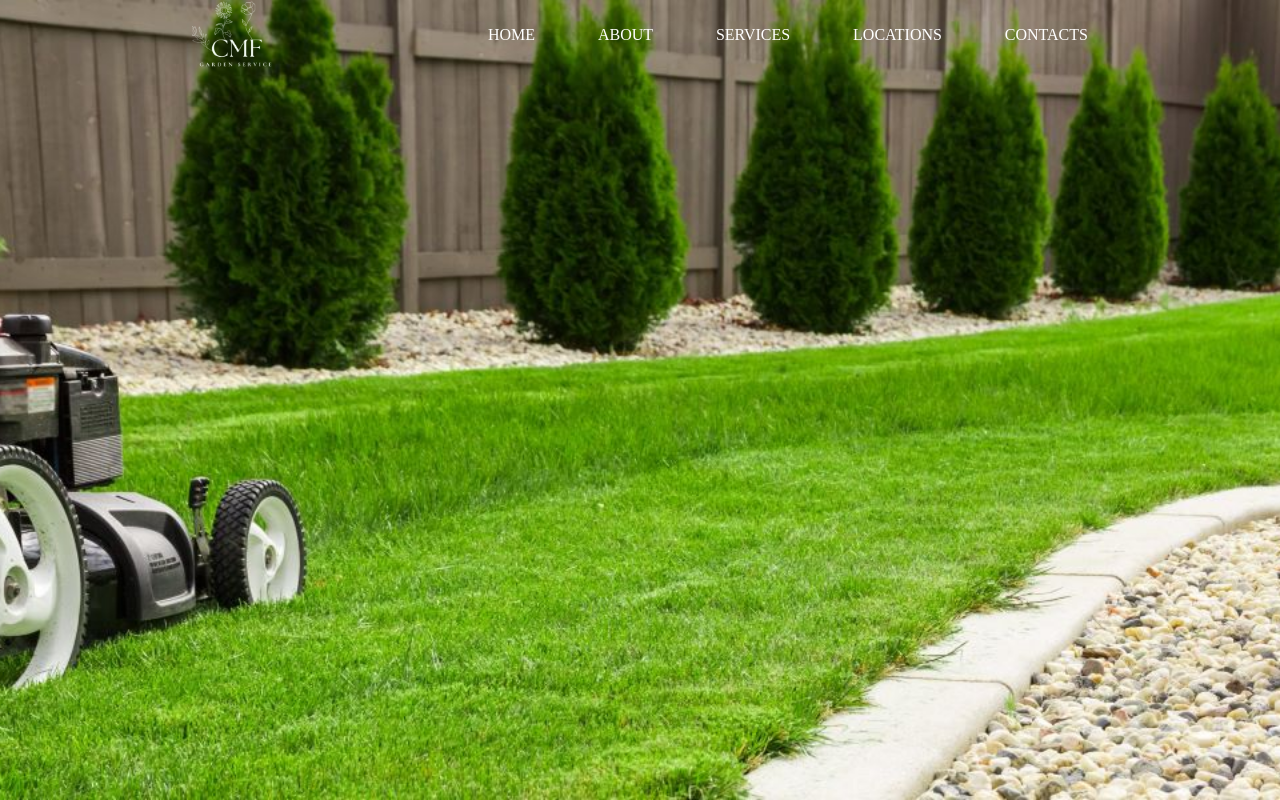
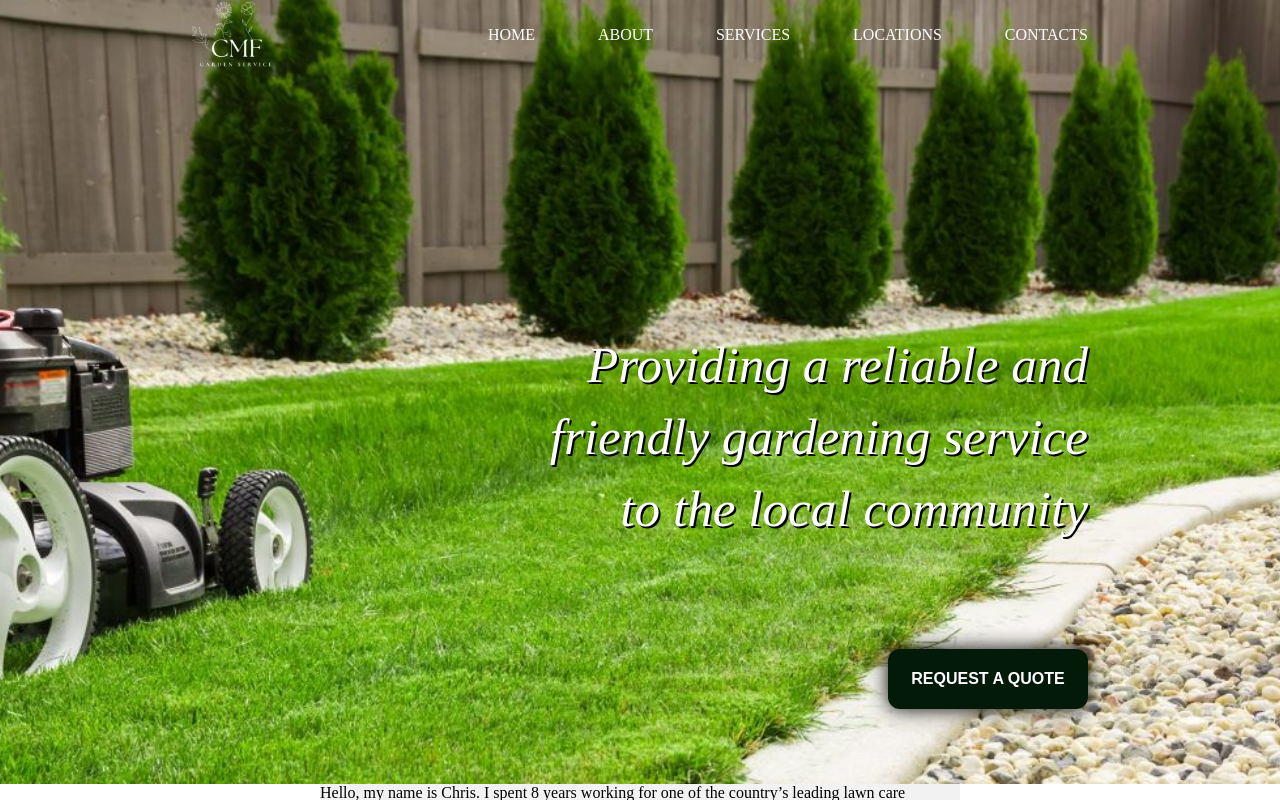
Before and after one commit to CMF-Garden-services/cmfgardenservices, a React (Create React App) app: page / in a window 1280 px wide. Shown: the top 800 px of the page. Built offline with nearby package versions, Linux system fonts and the light colour scheme.

Commit message:
home section

```diff
--- a/src/App.css
+++ b/src/App.css
@@ -4,4 +4,5 @@
     font-family: Montserrat;
     /* font-family: Rhodium Libre; */
     overscroll-behavior: none;
+    box-sizing: border-box;
 }
--- a/src/components/01_constants/Colors.js
+++ b/src/components/01_constants/Colors.js
@@ -1,5 +1,6 @@
 export const colors = {
- lightgreen: "#00E54E",
- green: "#79B977",
+ homegreen: "#00E54E",
+ circlegreen: "#79B977",
+ darkgreen: "#041A09",
  backgroundgreen: "#BCE5AE",
 }
--- a/src/components/03_sections/01_home/Home.js
+++ b/src/components/03_sections/01_home/Home.js
@@ -1,5 +1,5 @@
 import { useState, useEffect, useRef } from "react";
-import { Wrapper, MainImage, Test } from "./HomeStyle";
+import { Wrapper, MainImage, MottoWrapper, MottoText, Button } from "./HomeStyle";
 import { sizes } from "../../01_constants/Sizes";
 import navbar from "../../../assets/02_home/navbar.jpg"
 
@@ -30,6 +30,10 @@ const Home = () => {
     return (
         <Wrapper ref={ref} zIndex={zIndex}>
             <MainImage src={navbar} alt="navbar" />
+            <MottoWrapper>
+                <MottoText>Providing a reliable and<br/> friendly gardening service<br/> to the local community</MottoText>
+                <Button>REQUEST A QUOTE</Button>
+            </MottoWrapper>
         </Wrapper>
     )
 }
--- a/src/components/03_sections/01_home/HomeStyle.js
+++ b/src/components/03_sections/01_home/HomeStyle.js
@@ -1,31 +1,106 @@
 import styled from "styled-components"
 import { sizes } from "../../01_constants/Sizes"
+import { colors } from "../../01_constants/Colors"
 
-const { navbarheight } = sizes
+const { wrapperwidth } = sizes
+const { darkgreen } = colors
 
 const Wrapper = styled.div`
     position: relative;
+    width: 100vw;
+    height: 98vh;
     transition-property: opacity;
     transition-duration: 1s;
     transition-timing-function: ease-in-out;
     transition-behaviour: normal;
     z-index: ${(({zIndex}) => zIndex ? 2 : 0)};
     overflow: hidden;
-`
-
-const MainImage = styled.img`
-    object-fit: cover;
-    width: 100vw;
-    height: 100vh;
+    @media (max-width: 1100px) {
+        height: 70vh;
+    }
+    @media (max-width: 800px) {
+        height: 50vh;
+    }
     @media (max-width: 500px) {
         height: 30vh;
     }
 `
 
-const Test = styled.div`
-    width: 100vw;
-    height: 200vh;
-    background-color: lightgray;
+const MainImage = styled.img`
+    object-fit: cover;
+    width: 100%;
+    height: 100%;
 `
 
-export {Wrapper, MainImage, Test }
+const MottoWrapper = styled.div`
+    position: absolute;
+    bottom: 10px;
+    right: calc((100vw - ${wrapperwidth}) / 2);
+    // left: 50%;
+    // transform: translate(-50%);
+    // width: ${wrapperwidth};
+    height: 65%;
+    // background-color: brown;
+    display: flex;
+    flex-direction: column;
+    justify-content: space-evenly;
+    align-items: flex-end;
+    @media (max-width: 1100px) {
+        height: 45%;
+    }
+    @media (max-width: 500px) {
+        height: 55%;
+    }
+`
+
+const MottoText = styled.div`
+    // width: 70%;
+    height: 50%;
+    line-height: 1.4;
+    color: white;
+    // background-color: gray;
+    text-align: right;
+    font-family: Montserrat;
+    font-style: italic;
+    font-size: 4vw;
+    text-shadow: black 2px 2px;
+    @media (max-width: 1100px) {
+        font-size: 3.5vw;
+    }
+    @media (max-width: 500px) {
+        font-size: 0.8rem;
+    }
+`
+
+const Button = styled.button`
+    width: 200px;
+    height: 60px;
+    background-color: ${darkgreen};
+    border-radius: 12px;
+    border: none;
+    color: white;
+    font-weight: bold;
+    font-size: 1rem;
+    box-shadow: black 0 0 20px;
+    @media (max-width: 800px) {
+        font-size: 0.8rem;
+        width: 180px;
+        height: 40px;
+        border-radius: 10px;
+    }
+    @media (max-width: 500px) {
+        font-size: 0.4rem;
+        width: 80px;
+        height: 25px;
+        border-radius: 5px;
+    }
+    &:hover {
+        color: lightgray;
+        cursor: pointer;
+    }
+    &:active {
+        transform: translate(1px, 1px);
+    }
+`
+
+export {Wrapper, MainImage, MottoWrapper, MottoText, Button }
--- a/src/index.css
+++ b/src/index.css
@@ -49,6 +49,9 @@ html, body {
 	box-sizing: border-box;
 	overscroll-behavior: none;
 	font-family: Montserrat;
+	::-webkit-scrollbar {
+		display: none;
+	}
 	/* overflow: hidden; */
 	/* overscroll-behavior-block: contain; */
 	/* height: 100%;
```
